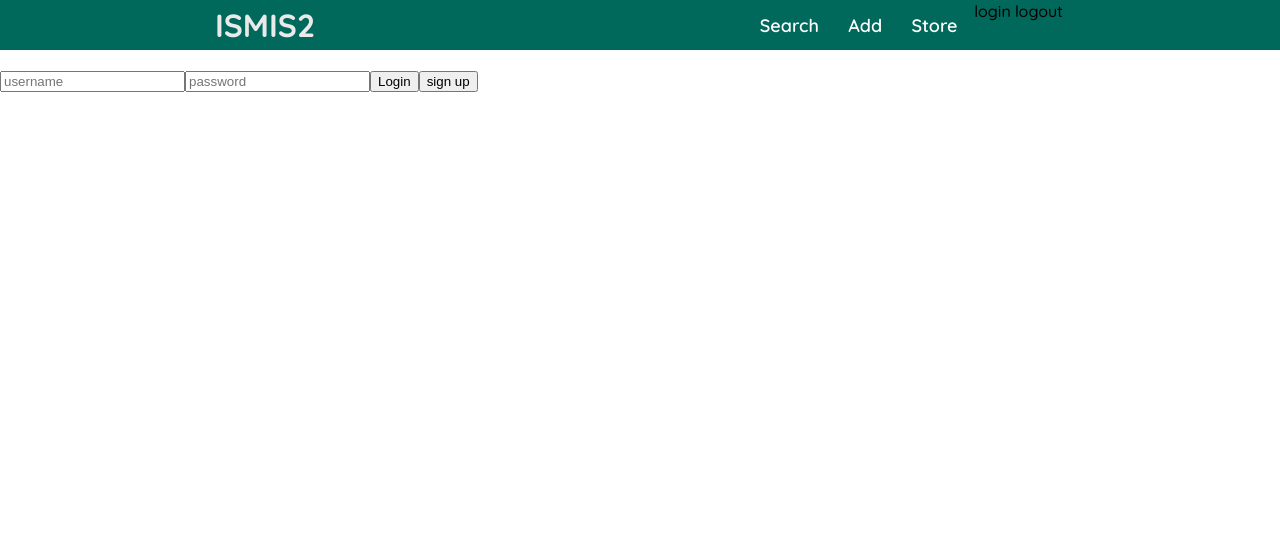
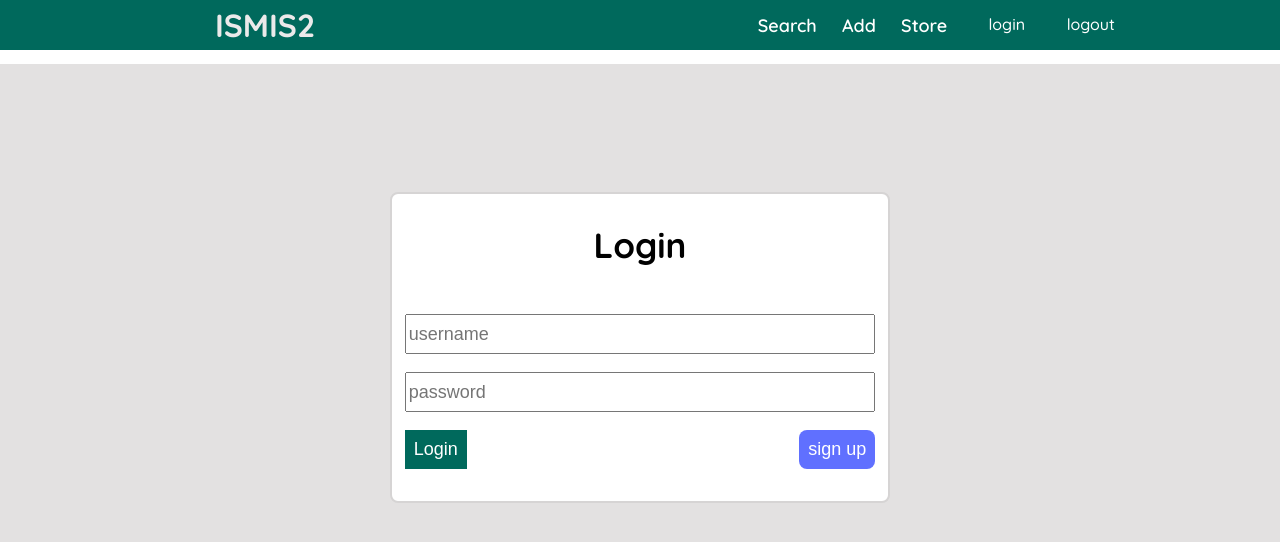
Before and after one commit to spydaspider/ISMIS, a React (Create React App) app: page / in a window 1280 px wide. Shown: the top 542 px of the page. Built offline with nearby package versions, Linux system fonts and the light colour scheme; data requests are answered from the project's data file.

Commit message:
Added styles to login and signup pages

```diff
--- a/data/db.json
+++ b/data/db.json
@@ -16,7 +16,7 @@
     },
     {
       "itemName": "Ginger",
-      "quantity": 30,
+      "quantity": 29,
       "costPrice": "344.5",
       "sellingPrice": "564.4",
       "id": 3
@@ -107,7 +107,26 @@
       "username": "Emmanu",
       "password": "filament",
       "id": 3
+    },
+    {
+      "username": "DSonOfADick",
+      "password": "filament",
+      "id": 4
     }
   ],
-  "sales": []
+  "sales": [
+    {
+      "itemName": "Ginger",
+      "quantity": 30,
+      "costPrice": 344.5,
+      "sellingPrice": 564.4,
+      "bought": 1,
+      "totalCost": 564.4,
+      "id": 3,
+      "quantityRemain": 29,
+      "date": "2022-09-28",
+      "time": "19:27:01.357Z",
+      "momo": false
+    }
+  ]
 }
--- a/src/App.js
+++ b/src/App.js
@@ -9,6 +9,7 @@ import { BrowserRouter as Router,Route,Switch} from 'react-router-dom';
 import Navigation from './nav';
 import AddToStore from './add';
 import ItemList from './itemList';
+import LogMessage from './logMessage.js';
 function App() {
   const [loggedIn,setLoggedIn] = useState(false);
 
@@ -51,9 +52,11 @@ function App() {
           </Route>
           <Route path = "/search">
             {loggedIn && <HomePage />}
+            {!loggedIn && <LogMessage/>}
             </Route>
             <Route path = "/add">
               {loggedIn && <AddToStore />}
+              {!loggedIn && <LogMessage/>}
 
             </Route>
             <Route path = "/store">
--- a/src/createAccount.js
+++ b/src/createAccount.js
@@ -50,11 +50,11 @@ const CreateAccount = () =>{
 
    }
    return (
+      <div className = "create-account-wrapper">
     <div className = "create-account">
-      <div className = "form">
-         <h2>Create a new account</h2>
-         {nameTaken && <p className = "name-taken-error">Username is already taken</p>}
-         {!passMatch && <p className = "pass-match-error">Passwords do not match</p>}
+      <h2 className = "create-account-title">Create Account</h2>
+         {nameTaken && <p className = "create-account-error">Username is already taken</p>}
+         {!passMatch && <p className = "create-account-error">Passwords do not match</p>}
 
          <form onSubmit = {handleSubmit}>
                <input type = "text" value = {username} onChange = {(e)=>{setUsername(e.target.value)}} required />
@@ -62,7 +62,8 @@ const CreateAccount = () =>{
                <input type = "password" value = {passwordAgain} onChange = {(e)=>{setPasswordAgain(e.target.value)}} required/>
                <button>create account</button>
          </form>
-      </div>
+
+    </div>
     </div>
    )
 }
--- a/src/index.css
+++ b/src/index.css
@@ -338,3 +338,166 @@ tr:nth-child(even) {
   padding-top:0.2em;
   font-weight: 420;
 }
+/*Styles for the login page*/
+.log-style{
+  color: #fff;
+  padding: 0.8em;
+  margin-left: 1em;
+  cursor:pointer;
+}
+.log-style:hover{
+  background:#004d40;
+}
+.log-wrapper{
+  display: flex;
+  justify-content: center;
+  align-items: center;
+}
+.log-message{
+  font-size: 80px;
+
+}
+.login-container{
+  background: rgb(227, 225, 225);
+  top:8%;
+  left:0;
+  right:0;
+  bottom:0;
+  position: absolute;
+}
+.login-form{
+  max-width:500px;
+  height: auto;
+  border: 2px solid rgb(214, 212, 212);
+  margin:10% auto;
+  display: grid;
+  padding-bottom:1em;
+  grid-template-columns: repeat(12,1fr);
+  background: #fff;
+  border-radius:8px;
+
+}
+.login-title{
+  text-align: center;
+  font-size: 35px;
+  grid-column: 1/13;
+}
+.login-form form{
+  grid-column: 1/13;
+  padding-left: 0.8em;
+  padding-right: 0.8em;
+  padding-bottom: 1em;
+}
+
+.login-form input{
+  width: 100%;
+  height:40px;
+  margin-top: 1em;
+  font-size: 18px;
+  outline: none;
+}
+.login-form input:hover{
+  box-shadow: 3px 5px 5px rgba(0,0,0,0.1);
+  border: 1px solid #00695c;
+
+}
+.login-form button{
+  margin-top: 1em;
+  color: #fff;
+  border:none;
+  cursor: pointer;
+}
+.login-button{
+  font-size: 18px;
+  padding: 0.5em;
+  background:#00695c;
+
+
+}
+.login-button:hover{
+  background:#004d40;
+}
+.signup-button{
+  font-size: 18px;
+  padding: 0.5em;
+  background: #6070ff;
+
+  float: right;
+  border-radius:8px;
+
+}
+.signup-button:hover{
+  background: #4f60f4;
+}
+.not-exist{
+  grid-column: 1/13;
+  background: #c62828;
+  color: #fff;
+  font-size: 17px;
+  padding: 0.5em;
+ text-align: center;
+}
+.create-account-wrapper{
+  background: rgb(226, 226, 226);
+  position: absolute;
+  top:8%;
+  left:0;
+  right:0;
+  bottom:0;
+}
+.create-account{
+  max-width:500px;
+  height: auto;
+  border: 2px solid rgb(214, 212, 212);
+  margin:5% auto;
+  display: grid;
+  padding-bottom:1em;
+  grid-template-columns: repeat(12,1fr);
+  background: #fff;
+  border-radius:8px;
+}
+.create-account-title{
+  grid-column: 1/13;
+  text-align: center;
+  font-size: 35px;
+}
+.create-account form{
+  grid-column: 1/13;
+  padding-left: 1em;
+  padding-right: 1em;
+  display: grid;
+
+}
+.create-account input{
+  width: 100%;
+  height:40px;
+  margin-top: 1em;
+  font-size: 18px;
+  outline: none;
+}
+.create-account input:hover{
+  box-shadow: 3px 5px 5px rgba(0,0,0,0.1);
+  border: 1px solid #00695c;
+
+}
+.create-account button{
+  margin-top: 1em;
+  padding: 0.5em;
+  font-size: 18px;
+  justify-self: center;
+  cursor: pointer;
+  background: #00695c;
+  color: #fff;
+  border:none;
+}
+.create-account button:hover{
+  background:#004d40;
+}
+.create-account-error{
+  grid-column: 1/13;
+  background: #c62828;
+  color: #fff;
+  font-size: 17px;
+  padding: 0.5em;
+ text-align: center;
+}
--- /dev/null
+++ b/src/logMessage.js
@@ -0,0 +1,8 @@
+const LogMessage = () =>{
+     return(
+        <div className = "log-wrapper">
+        <p className = "log-message">Please Login to use the system.</p>
+        </div>
+     )
+}
+export default LogMessage;
--- a/src/login.js
+++ b/src/login.js
@@ -56,15 +56,13 @@ const Login = () =>{
    return (
     <div className = "login-container">
     <div className = "login-form">
-      <h2>Login</h2>
+      <h2 className = "login-title">Login</h2>
       {!userExists && <p className = "not-exist">Invalid username or password</p>}
      <form onSubmit = {handleSubmit}>
       <input type = "text" placeholder = "username" value = {username} onChange = {(e)=> setUsername(e.target.value)} required/>
       <input type = "password" placeholder = "password" value = {password} onChange = {(e)=>setPassword(e.target.value)} required/>
       <button className = "login-button">Login</button>
       <button className = "signup-button" onClick = {handleSignup}>sign up</button>
-      <p>{username}</p>
-      <p>{password}</p>
 
      </form>
     </div>
--- a/src/nav.js
+++ b/src/nav.js
@@ -29,8 +29,8 @@ const Navigation = () =>{
         <Link to = "/search">Search</Link>
         <Link to = "/add">Add</Link>
         <Link to = "/store">Store</Link>
-        <span onClick = {handleLogin} className = "login-style">login</span>
-        <span onClick = {handleLogout} className = "logout-style">logout</span>
+        <span onClick = {handleLogin} className = "log-style">login</span>
+        <span onClick = {handleLogout} className = "log-style">logout</span>
         </div>
 
     </div>
```
